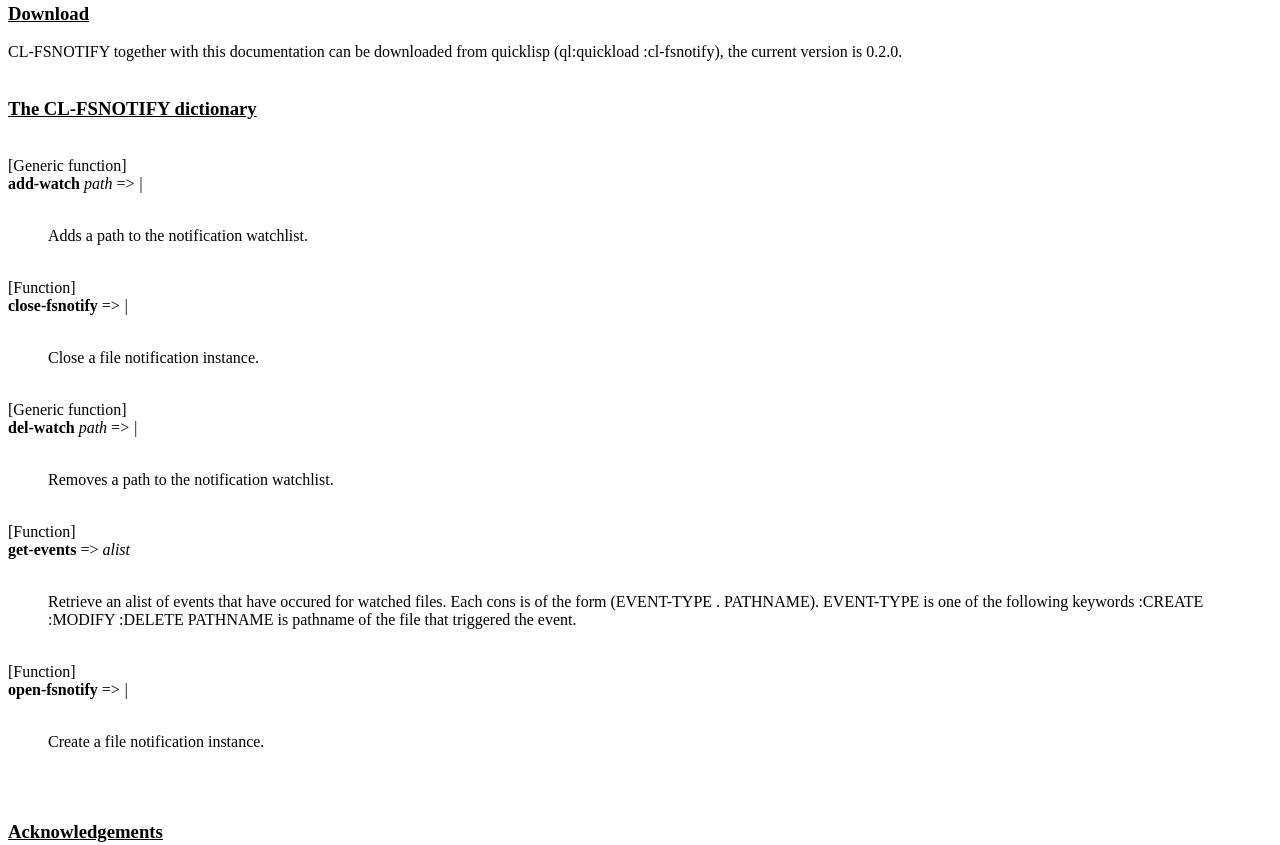
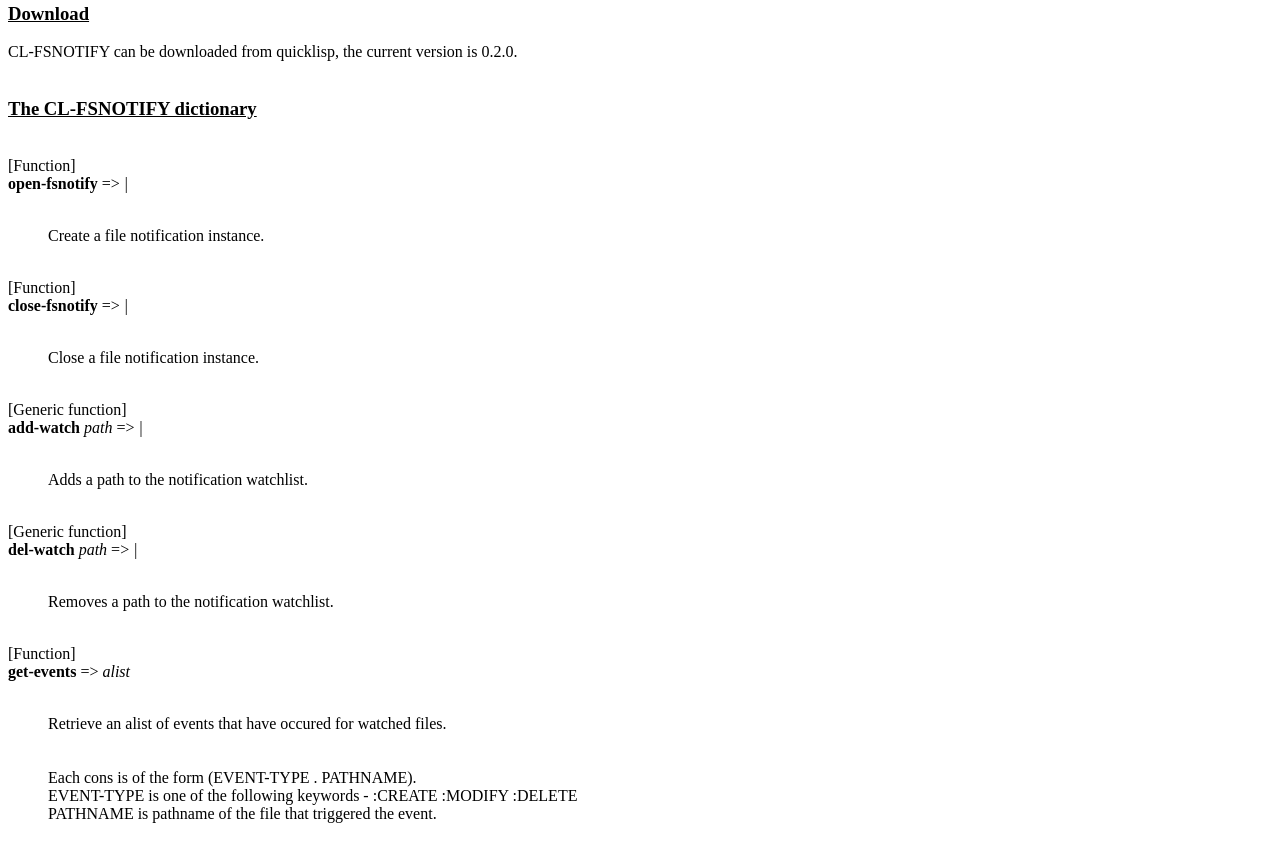
Before and after one commit to howeyc/cl-fsnotify, a plain HTML site: page index.html in a window 1280 px wide. Shown: the part 492-1337 px from the top of the page. Drawn offline with Linux system fonts and the light colour scheme.

Commit message:
Update docs

```diff
--- a/index.html
+++ b/index.html
@@ -52,12 +52,31 @@
 
 <br>&nbsp;<br><h3><a class=none name="download">Download</a></h3>
 
-CL-FSNOTIFY together with this documentation can be downloaded from
-quicklisp (ql:quickload :cl-fsnotify), the current version is 0.2.0.
+CL-FSNOTIFY can be downloaded from quicklisp, the current version is 0.2.0.
 
 <br>&nbsp;<br><h3><a class=none name="dictionary">The CL-FSNOTIFY dictionary</a></h3>
 
+<!-- Entry for OPEN-FSNOTIFY -->
 
+<p><br>[Function]<br><a class=none name='open-fsnotify'><b>open-fsnotify</b> <i></i> =&gt; <i>|</i></a>
+<blockquote><br>
+
+Create a file notification instance.
+
+</blockquote>
+
+<!-- End of entry for OPEN-FSNOTIFY -->
+
+<!-- Entry for CLOSE-FSNOTIFY -->
+
+<p><br>[Function]<br><a class=none name='close-fsnotify'><b>close-fsnotify</b> <i></i> =&gt; <i>|</i></a>
+<blockquote><br>
+
+Close a file notification instance.
+
+</blockquote>
+
+<!-- End of entry for CLOSE-FSNOTIFY -->
 
 <!-- Entry for ADD-WATCH -->
 
@@ -69,18 +88,6 @@
 </blockquote>
 
 <!-- End of entry for ADD-WATCH -->
-
-
-<!-- Entry for CLOSE-FSNOTIFY -->
-
-<p><br>[Function]<br><a class=none name='close-fsnotify'><b>close-fsnotify</b> <i></i> =&gt; <i>|</i></a>
-<blockquote><br>
-
-Close a file notification instance.
-
-</blockquote>
-
-<!-- End of entry for CLOSE-FSNOTIFY -->
 
 
 <!-- Entry for DEL-WATCH -->
@@ -100,27 +107,15 @@
 <p><br>[Function]<br><a class=none name='get-events'><b>get-events</b> <i></i> =&gt; <i>alist</i></a>
 <blockquote><br>
 
-Retrieve an alist of events that have occured for watched files.
-
- Each cons is of the form (EVENT-TYPE . PATHNAME).
- EVENT-TYPE is one of the following keywords :CREATE :MODIFY :DELETE
- PATHNAME is pathname of the file that triggered the event.
+Retrieve an alist of events that have occured for watched files.<br>
+<br>&nbsp;<br>
+ Each cons is of the form (EVENT-TYPE . PATHNAME).<br>
+ EVENT-TYPE is one of the following keywords - :CREATE :MODIFY :DELETE<br>
+ PATHNAME is pathname of the file that triggered the event.<br>
 
 </blockquote>
 
 <!-- End of entry for GET-EVENTS -->
-
-
-<!-- Entry for OPEN-FSNOTIFY -->
-
-<p><br>[Function]<br><a class=none name='open-fsnotify'><b>open-fsnotify</b> <i></i> =&gt; <i>|</i></a>
-<blockquote><br>
-
-Create a file notification instance.
-
-</blockquote>
-
-<!-- End of entry for OPEN-FSNOTIFY -->
 
 
 <br>&nbsp;<br><h3><a class=none name="ack">Acknowledgements</a></h3>
```
